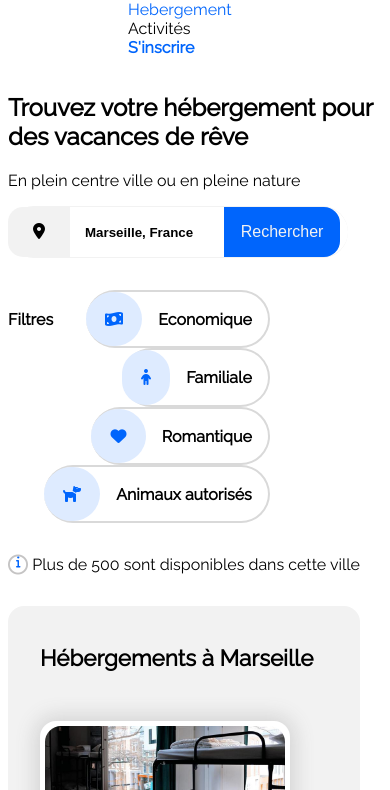
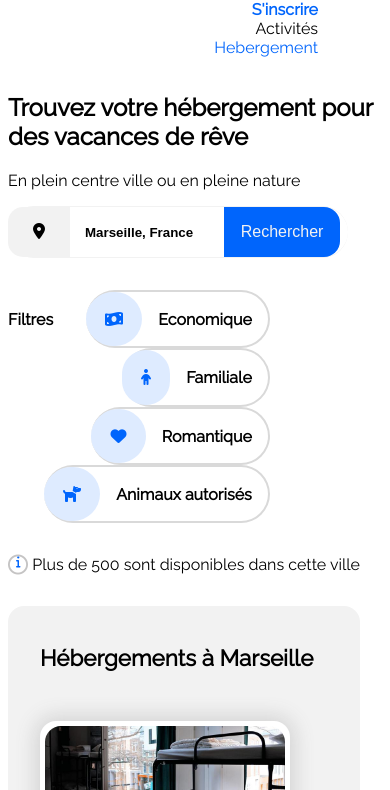
Before and after one commit to PtitGreg/GregoryVENET_2_04082021, a plain HTML site: page index.html in a window 390 px wide. Shown: the part 69-859 px from the top of the page. Drawn offline with Linux system fonts and the light colour scheme.

Commit message:
version beta 10 response

```diff
--- a/style.css
+++ b/style.css
@@ -491,6 +491,32 @@ footer a:hover /*survol liens footer */
 
 @media screen and (max-width: 675px)
 {
+
+    header img
+        {
+            float: left;
+
+        }
+
+
+    header ul
+        {
+            display: flex;
+            flex-flow: row wrap-reverse;
+            align-items: flex-start;
+            align-content: flex-end;
+            justify-content: flex-end;
+
+        }
+
+    #nav_heber
+        {
+            width: 100rem;
+        }
+
+
+
+
     .bloc_hebergement_a_marseille
         {
             width: 22rem;
```
